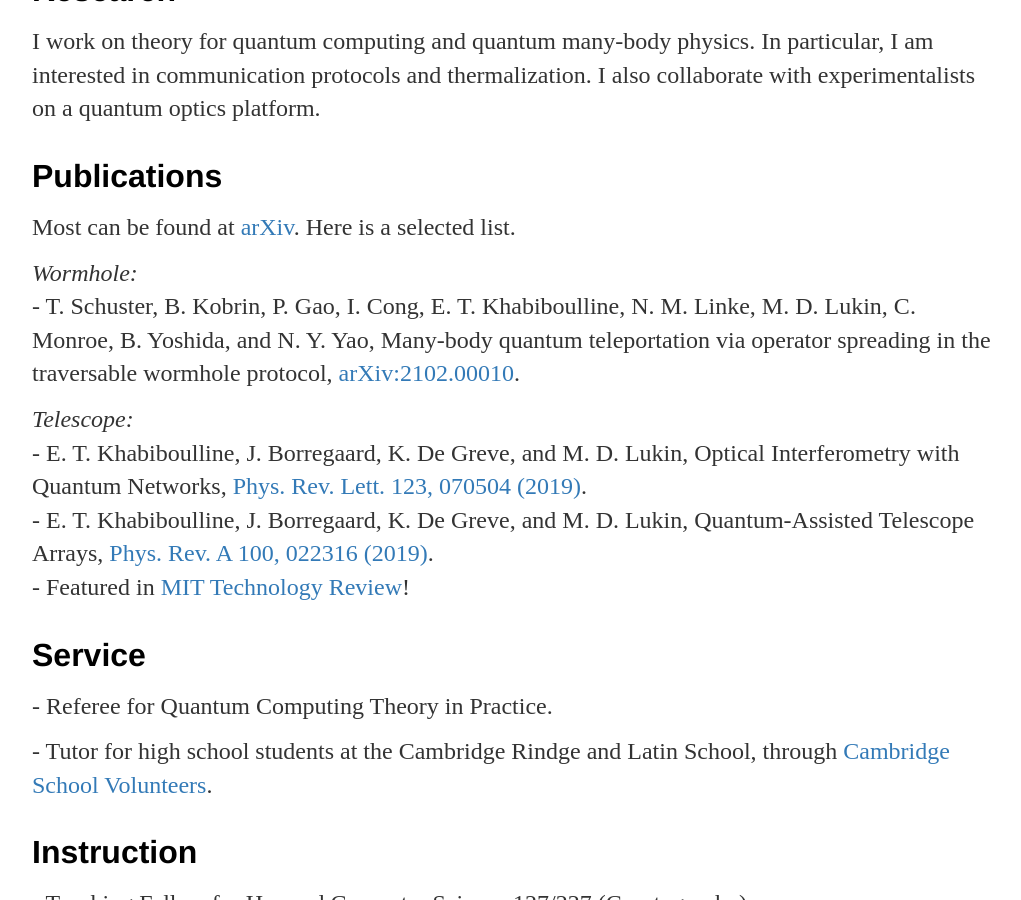
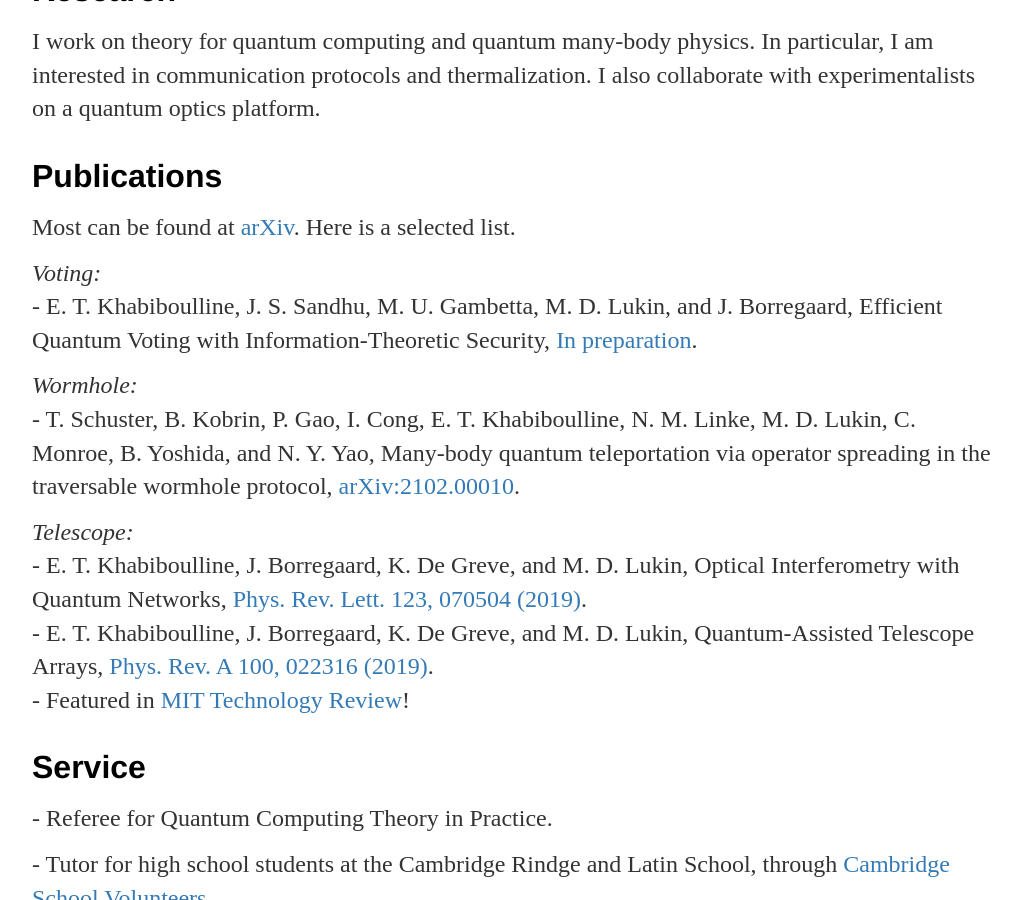
Before and after one commit to emilkhab/emilkhab.github.io, a Jekyll site: the page built from index.html, in a window 1280 px wide and 900 px high, scrolled down 437 px. Shown: the whole window, without its empty margins (128-1149 px from the left). Built offline with Jekyll 4.4.1, drawn with Linux system fonts in a browser that asks for light colours.

Commit message:
Update index.html

```diff
--- a/index.html
+++ b/index.html
@@ -18,6 +18,10 @@ title: Emil Khabiboulline
 <div class="blurb" id="Publications">
 	<h2>Publications</h2>
 	<p>Most can be found at <a href="https://arxiv.org/a/khabiboulline_e_1.html">arXiv</a>. Here is a selected list.</p>
+	<p>
+	<em>Voting:</em><br/>
+	- E. T. Khabiboulline, J. S. Sandhu, M. U. Gambetta, M. D. Lukin, and J. Borregaard, Efficient Quantum Voting with Information-Theoretic Security, <a href="https://ekhabiboulline.me/">In preparation</a>.<br/>
+	</p>
 	<p>
 	<em>Wormhole:</em><br/>
 	- T. Schuster, B. Kobrin, P. Gao, I. Cong, E. T. Khabiboulline, N. M. Linke, M. D. Lukin, C. Monroe, B. Yoshida, and N. Y. Yao, Many-body quantum teleportation via operator spreading in the traversable wormhole protocol, <a href="https://arxiv.org/abs/2102.00010">arXiv:2102.00010</a>.<br/>
```
